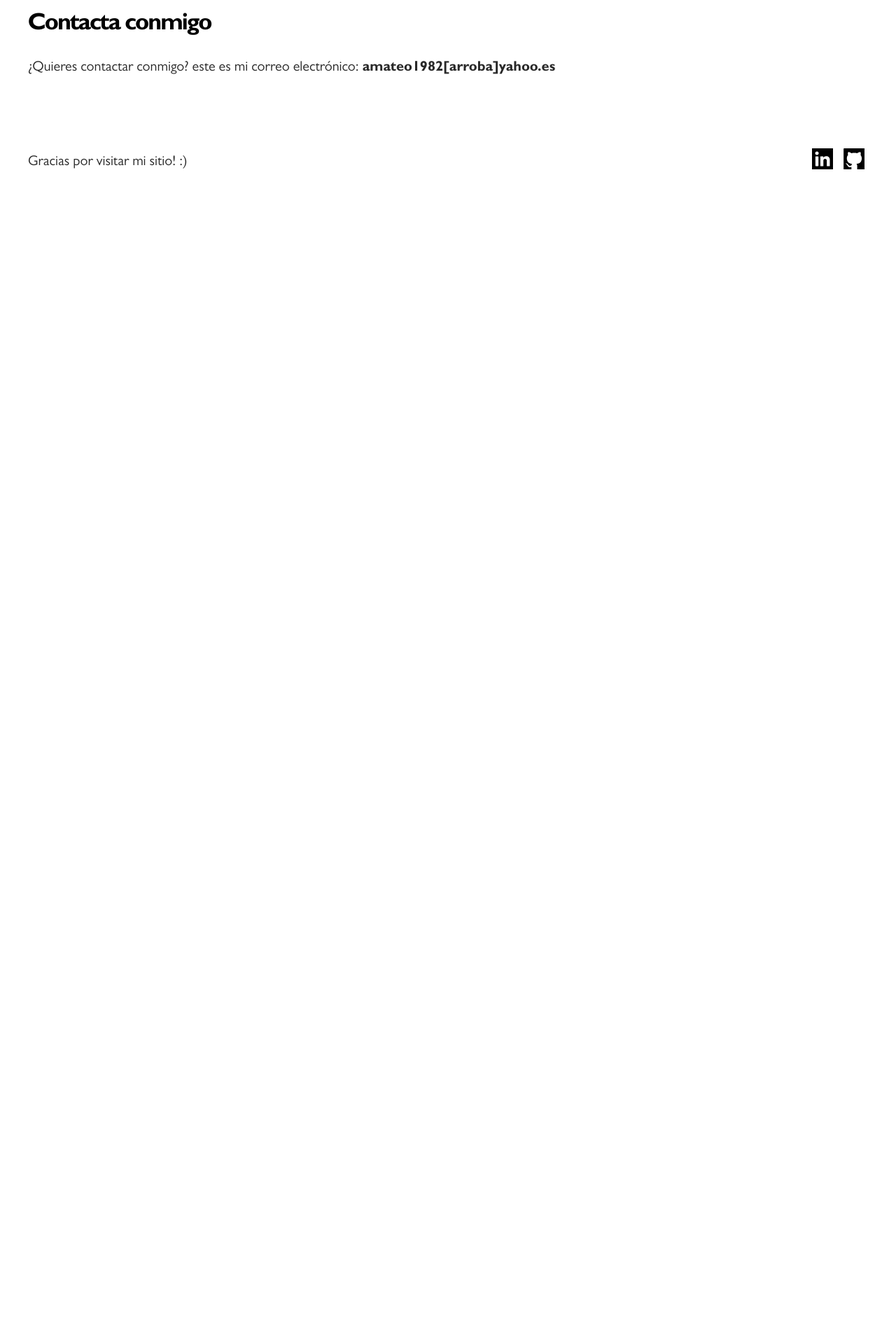
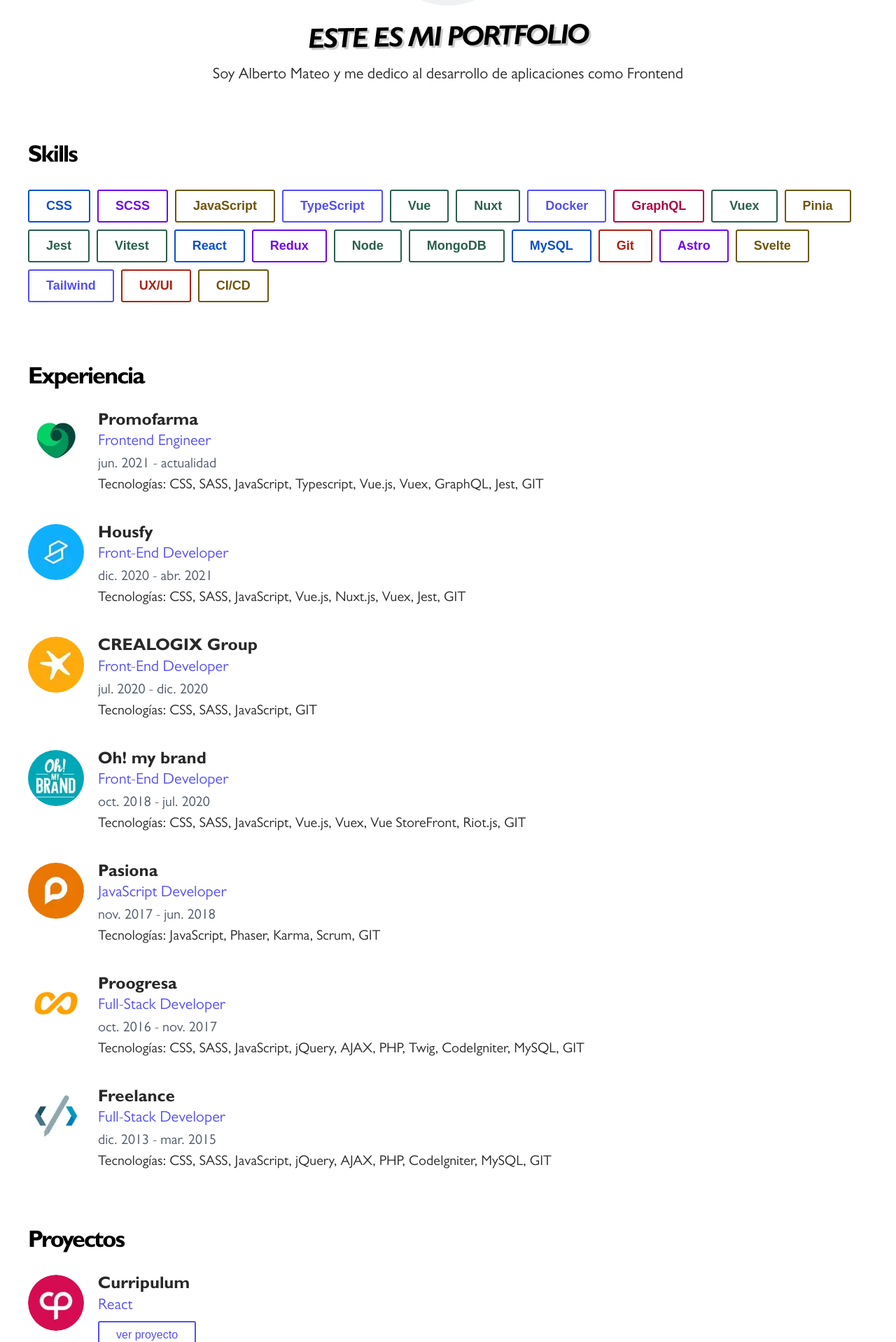
Before and after one commit to Mathiew82/portfolio, a Vue app: page / in a window 1280 px wide. Shown: the part 312-2230 px from the top of the page at 70% size. Before the commit the page ends 800 px from the top, so only its background shows below. Built offline with nearby package versions, Linux system fonts and the light colour scheme; no server answers.

Commit message:
Removed content commented

```diff
--- a/src/views/Home.vue
+++ b/src/views/Home.vue
@@ -1,5 +1,5 @@
 <template>
-  <!-- <Welcome
+  <Welcome
     image="mi-foto-min.jpeg"
     title="ESTE ES MI PORTFOLIO"
     description="Soy Alberto Mateo y me dedico al desarrollo de aplicaciones como Frontend"
@@ -12,7 +12,7 @@
   <ExperienceList />
 
   <h2 id="projects-content" class="mt75">Proyectos</h2>
-  <ProjectsList /> -->
+  <ProjectsList />
 
   <h2 id="repos-content" class="mt75">Repositorios en Github</h2>
   <ReposList />
```
